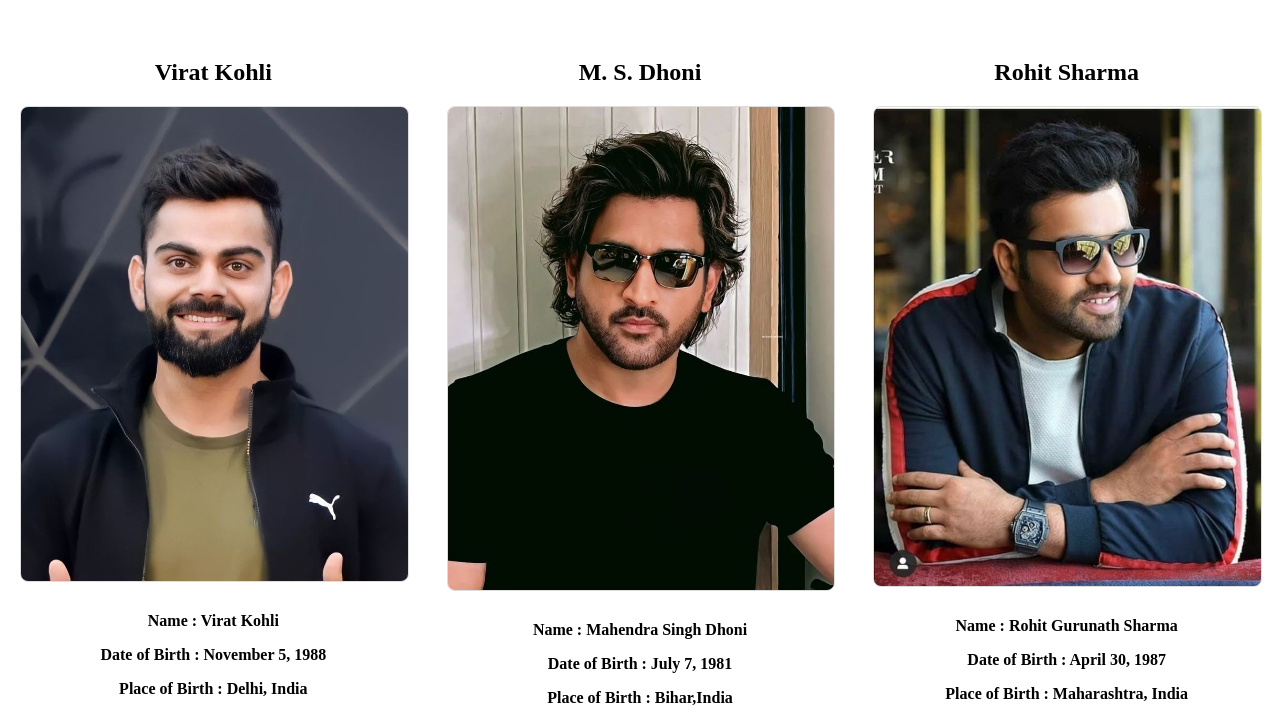
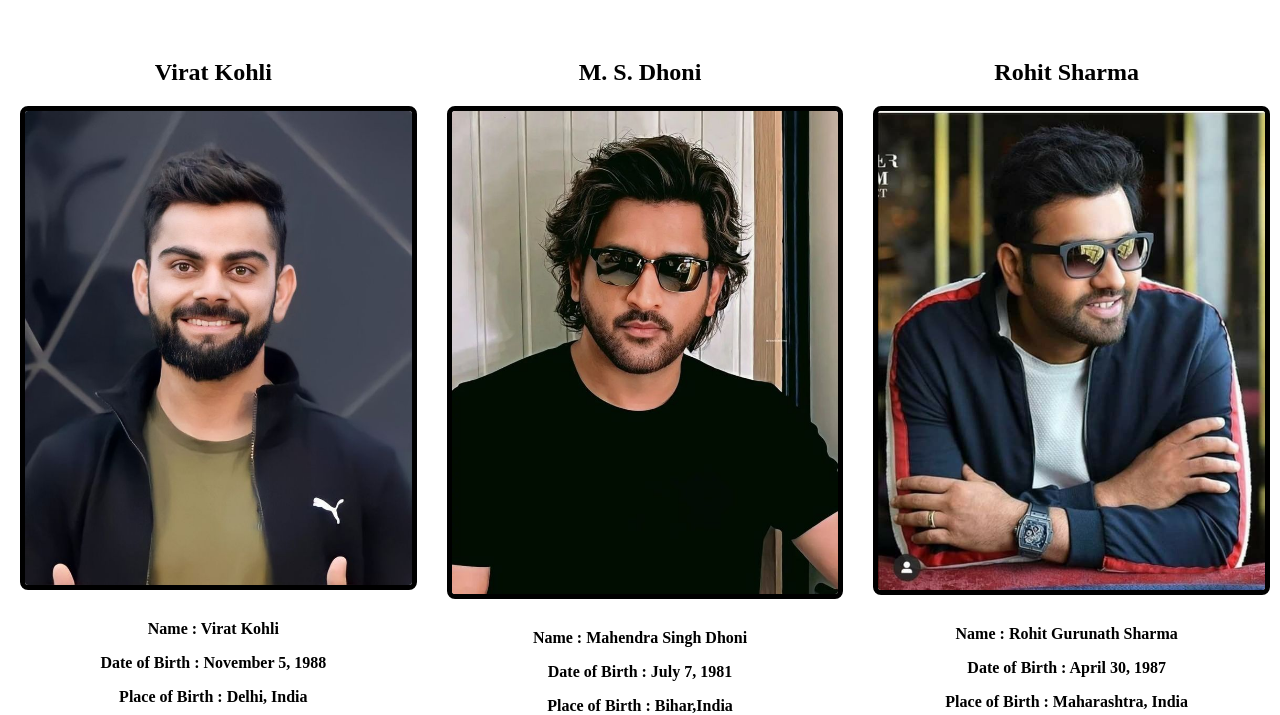
Before and after one commit to pSANKET100/code-with-both, a plain HTML site: page index.html in a window 1280 px wide. Shown: the part 61-776 px from the top of the page. Drawn offline with Linux system fonts and the light colour scheme; a web font is replaced by a local one.

Commit message:
added border to the images

```diff
--- a/style.css
+++ b/style.css
@@ -20,7 +20,7 @@ body {
 img {
     max-width: 100%;
     height: auto;
-    border: 1px solid #ddd;
+    border: 5px solid black;
     border-radius: 8px;
     margin-bottom: 10px;
 }
```
